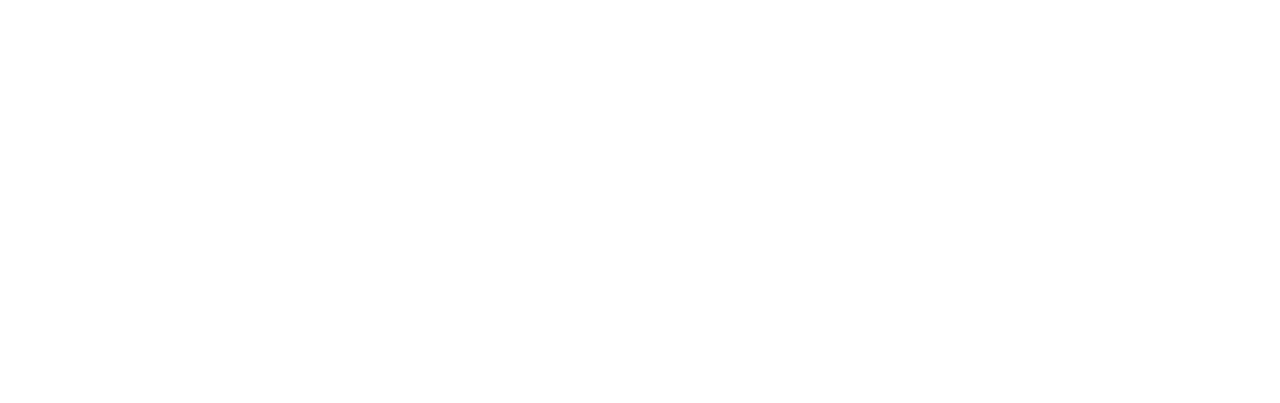
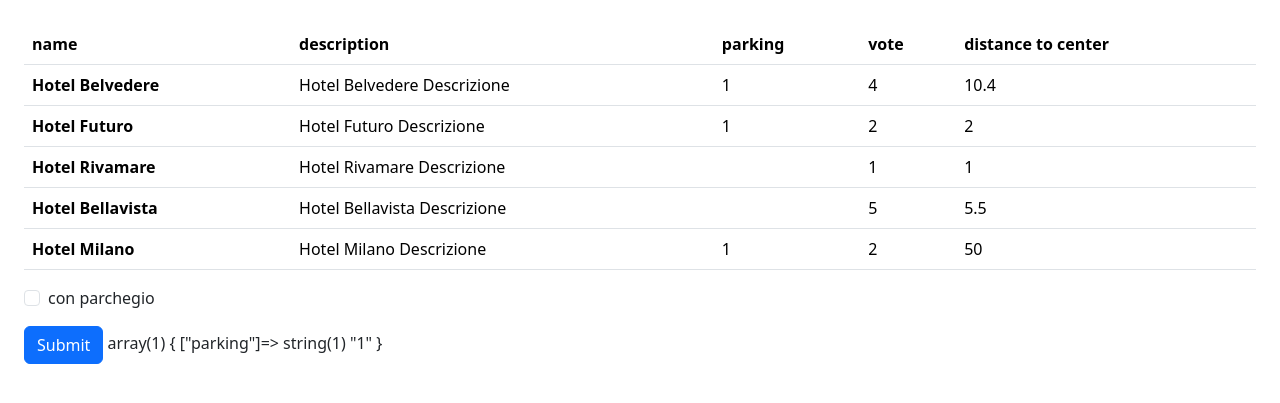
Before and after one commit to MarcoSac1/php-hotel, a PHP site: page /?parking=1 in a window 1280 px wide. Before the commit the part shown is empty. Shown: the top 403 px of the page. Run offline with PHP 8.4, Linux system fonts and the light colour scheme.

Commit message:
created table and added boostrap added input

```diff
--- a/index.php
+++ b/index.php
@@ -1,6 +1,5 @@
 <?php
     $hotels = [
-
         [
             'name' => 'Hotel Belvedere',
             'description' => 'Hotel Belvedere Descrizione',
@@ -36,6 +35,62 @@
             'vote' => 2,
             'distance_to_center' => 50
         ],
-
     ];
 ?>
+
+<!DOCTYPE html>
+<html lang="en">
+<head>
+    <meta charset="UTF-8">
+    <meta name="viewport" content="width=device-width, initial-scale=1.0">
+    <title>PHP-Hotel</title>
+    <link href="https://cdn.jsdelivr.net/npm/bootstrap@5.3.3/dist/css/bootstrap.min.css" rel="stylesheet" integrity="sha384-QWTKZyjpPEjISv5WaRU9OFeRpok6YctnYmDr5pNlyT2bRjXh0JMhjY6hW+ALEwIH" crossorigin="anonymous">
+    <link rel="stylesheet" href="./css/style.css">
+</head>
+<body>
+    <main class="p-4">
+        <section>
+            <table class="table">
+                <thead>
+                    <tr>
+                        <th scope="col">name</th>
+                        <th scope="col">description</th>
+                        <th scope="col">parking</th>
+                        <th scope="col">vote</th>
+                        <th scope="col">distance to center</th>
+                    </tr>
+                </thead>
+                <tbody>
+                    <?php foreach($hotels as $hotel ) {?>
+                    <tr>
+                        <th scope="row"><?php echo $hotel['name']  ?></th>
+                        <td><?php echo $hotel['description']  ?></td>
+                        <td><?php echo $hotel['parking']  ?></td>
+                        <td><?php echo $hotel['vote']  ?></td>
+                        <td><?php echo $hotel['distance_to_center']  ?></td>
+                    </tr>
+                    <?php }?>
+                </tbody>
+            </table>
+        </section>
+        <form action='./index.php' action='GET'>
+            <div class="mb-3 form-check">
+                <input type="checkbox" class="form-check-input" name="parking" id="parking" />
+                <label class="form-check-label" id="parking" for="exampleCheck1">con parchegio</label>
+            </div>
+            <button type="submit" class="btn btn-primary">Submit</button>
+
+            <?php var_dump($_GET)?>
+        </form>
+        <?php
+            if($_GET['parking'] === 1){
+                echo $hotel['name'];
+            }elseif($_GET['parking'] === 0 ){
+                echo $hotel['name'];
+            }
+
+        ?>
+    </main>
+    <script src="https://cdn.jsdelivr.net/npm/bootstrap@5.3.3/dist/js/bootstrap.bundle.min.js" integrity="sha384-YvpcrYf0tY3lHB60NNkmXc5s9fDVZLESaAA55NDzOxhy9GkcIdslK1eN7N6jIeHz" crossorigin="anonymous"></script>
+</body>
+</html>
```
Also changed, not shown: README.md, css/style.css (added).
